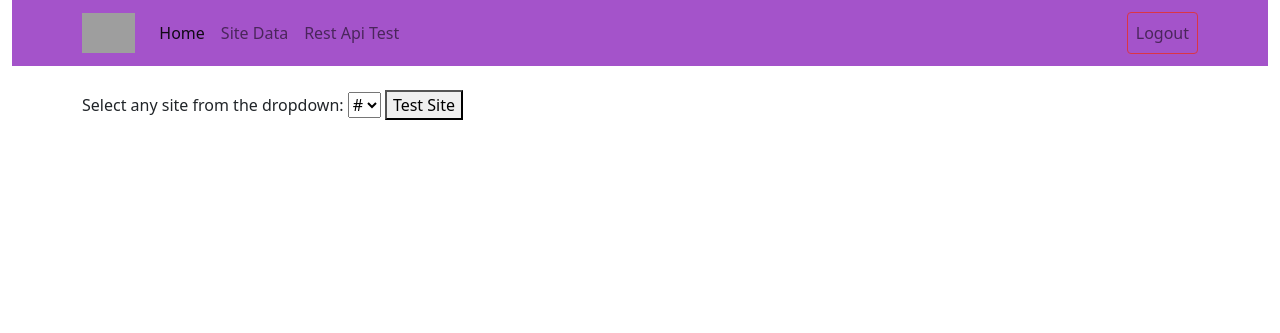
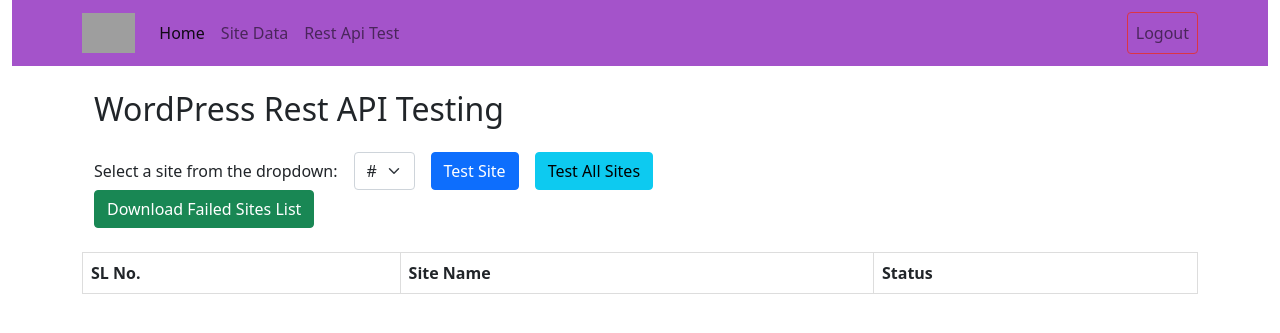
Before and after one commit to Tarun-Sharma-DTU/Directory_Listing, a Django app: page /rest-api-test/ in a window 1280 px wide. Shown: the top 333 px of the page. Run offline with Django 4.2, Linux system fonts and the light colour scheme; a user stored in the database is signed in; tables that the repository leaves empty hold one stand-in row (values such as "Sample post"); lists and menus that the app fills with data are empty; parts of the project's set-up code (start-up, migrations or seed data) failed here and were passed over; some libraries are stand-ins or nearby versions; grey boxes are pictures that could not be loaded.

Commit message:
Full Rest API TEST FORM

```diff
--- a/directory_listing/settings.py
+++ b/directory_listing/settings.py
@@ -118,3 +118,8 @@
 broker_connection_retry_on_startup = True
 
 LOGIN_URL = 'login'
+
+
+# Assuming your settings.py is in the same directory as manage.py
+BASE_DIR = os.path.dirname(os.path.dirname(os.path.abspath(__file__)))
+MEDIA_ROOT = os.path.join(BASE_DIR, 'media')
--- a/listing/models.py
+++ b/listing/models.py
@@ -20,3 +20,7 @@
 
     def __str__(self):
         return self.url
+
+class TestResult(models.Model):
+    config = models.ForeignKey(APIConfig, on_delete=models.CASCADE)
+    status = models.CharField(max_length=100)
--- a/listing/templates/listing/base.html
+++ b/listing/templates/listing/base.html
@@ -6,6 +6,8 @@
     <title>{% block title %}Rest API Test{% endblock %}</title>
     <!-- Bootstrap CSS -->
     <link href="https://cdn.jsdelivr.net/npm/bootstrap@5.1.1/dist/css/bootstrap.min.css" rel="stylesheet">
+    <script src="https://ajax.googleapis.com/ajax/libs/jquery/3.5.1/jquery.min.js"></script>
+
 </head>
 <body class="container-fluid no-padding">
     <!-- Navbar with Home, Site Data and Logout -->
--- a/listing/templates/listing/rest_api_test.html
+++ b/listing/templates/listing/rest_api_test.html
@@ -3,20 +3,75 @@
 {% block title %}Directory Listing Automation{% endblock %}
 
 {% block content %}
-<form method="post" action="{% url 'rest_api_test' %}"> <!-- Adjust the URL as necessary -->
+<div class="container my-4">
+    <h2 class="mb-4">WordPress Rest API Testing</h2>
+    <form method="post" action="{% url 'rest_api_test' %}" class="row g-3 align-items-center">
         {% csrf_token %}
-    <div class="dropdown-container">
-        <label for="site-dropdown">Select any site from the dropdown:</label>
-        <select name="api_url" id="site-dropdown">
+        <div class="col-auto">
+            <label for="site-dropdown" class="col-form-label">Select a site from the dropdown:</label>
+        </div>
+        <div class="col-auto">
+            <select name="api_url" id="site-dropdown" class="form-select">
                 {% for config in api_configs %}
                     <option value="{{ config.url }}">{{ config.url }}</option>
                 {% endfor %}
             </select>
-        <button type="submit" id="test-site-button">Test Site</button>
+        </div>
+        <div class="col-auto">
+            <button type="submit" name="test_single" class="btn btn-primary">Test Site</button>
+        </div>
+        <div class="col-auto">
+            <button type="submit" name="test_all" class="btn btn-info">Test All Sites</button>
         </div>
     </form>
+    <div>
+        <a href="{% url 'download_failed_tests' %}" class="btn btn-success">Download Failed Sites List</a>
+    </div>
+</div>
 
-<!-- Display the response or error message -->
+<!-- Table for displaying test results -->
+<table style="width:100%; border-collapse: collapse;">
+    <thead>
+      <tr>
+        <th style="border: 1px solid #dddddd; text-align: left; padding: 8px;">SL No.</th>
+        <th style="border: 1px solid #dddddd; text-align: left; padding: 8px;">Site Name</th>
+        <th style="border: 1px solid #dddddd; text-align: left; padding: 8px;">Status</th>
+      </tr>
+    </thead>
+    <tbody id="test-status">
+      <!-- Content will be populated by JavaScript -->
+    </tbody>
+  </table>
+
+  <script>
+    function updateTestStatus() {
+        $.ajax({
+            url: '{% url "test_status_update" %}',
+            success: function(data) {
+                var tbody = $('#test-status');
+                tbody.empty(); // Clear existing rows
+                var slNo = 1;  // Initialize serial number
+                $.each(data, function(url, status) {
+                    // Determine row color based on status
+                    var color = status === 'Success' ? '#A7FF3B' : '#FF7E83';
+                    var row = '<tr style="background-color:' + color + ';">' +
+                              '<td style="border: 1px solid #dddddd; text-align: left; padding: 8px;">' + slNo++ + '</td>' +
+                              '<td style="border: 1px solid #dddddd; text-align: left; padding: 8px;">' + url + '</td>' +
+                              '<td style="border: 1px solid #dddddd; text-align: left; padding: 8px;">' + status + '</td>' +
+                              '</tr>';
+                    tbody.append(row); // Add the row to the table
+                });
+            }
+        });
+    }
+    var statusInterval = setInterval(updateTestStatus, 3000); // Poll every 3 seconds
+</script>
+
+
+
+
+
+<!-- Display the response or error messages -->
 {% if messages %}
     {% for message in messages %}
         <div class="alert {{ message.tags }}">
@@ -25,5 +80,4 @@
     {% endfor %}
 {% endif %}
 
-
 {% endblock %}
--- a/listing/urls.py
+++ b/listing/urls.py
@@ -11,10 +11,13 @@
     path('', views.home, name='home'),
     path('site-data/', views.site_data, name='site_data'),
     path('rest-api-test/', views.rest_api_test, name='rest_api_test'),
+    path('test-status-update/', views.test_status_update, name='test_status_update'),  # URL pattern for AJAX request
     path('logout/', auth_views.LogoutView.as_view(next_page='home'), name='logout'),
     path('get-task-result/<str:task_id>/', views.get_task_result, name='get_task_result'),
     path('api-config-data/', views.get_api_config_data, name='api_config_data'),
     path('get-generated-links/', views.get_generated_links, name='get_generated_links'),
     path('get-generated-links-json/', views.get_generated_links_json, name='get-generated-links-json'),
+    path('download-failed-tests/', views.download_file, name='download_failed_tests'),
+
 
 ]
--- a/listing/views.py
+++ b/listing/views.py
@@ -1,8 +1,8 @@
 from django.shortcuts import render, redirect
-from .tasks import create_company_profile_post, test_post_to_wordpress, delete_from_wordpress
+from .tasks import create_company_profile_post, test_post_to_wordpress, delete_from_wordpress, perform_test_task
 from django.shortcuts import render
 import openpyxl
-from .models import APIConfig, GeneratedURL
+from .models import APIConfig, GeneratedURL, TestResult
 from django.contrib import messages
 from django.contrib.auth import authenticate, login
 from django.contrib.auth.decorators import login_required
@@ -11,7 +11,10 @@
 from celery.result import AsyncResult
 import logging
 from django.views.decorators.http import require_http_methods
+from django.http import FileResponse, HttpResponseNotFound
+from django.conf import settings
 import json
+import os
 
 
 logger = logging.getLogger(__name__)
@@ -34,8 +37,14 @@
     return render(request, 'registration/login.html')  # Replace with your template name
 
 @login_required
+def stop_process(request):
+    request.session['stop_signal'] = True
+    return JsonResponse({'status': 'stopped'})
+
+@login_required
 def home(request):
     if request.method == 'POST' and 'excel_file' in request.FILES:
+        site_number = int(request.POST.get('site_number'))
         excel_file = request.FILES['excel_file']
         wb = openpyxl.load_workbook(excel_file, data_only=True)
         sheet = wb.active
@@ -47,7 +56,9 @@
         task_ids = []
         delay_seconds = 0  # initial delay
 
-        for api_config in api_configs:
+        for api_config in api_configs[:site_number+1]:
+            if request.session.get('stop_signal', False):
+                break
             url = api_config.url.rstrip('/')
             json_url = f"https://{url}/wp-json/wp/v2"
             task = create_company_profile_post.apply_async(
@@ -139,51 +150,99 @@
 
 
 def get_api_config_data(request):
-    data = list(APIConfig.objects.values('url', 'user', 'password', 'Test Content'))
+    data = list(APIConfig.objects.values('url', 'user', 'password', 'template_no'))
     return JsonResponse(data, safe=False)
 
 
 @require_http_methods(["GET", "POST"])
 def rest_api_test(request):
     context = {'api_configs': APIConfig.objects.all()}
+
+    # Clear previous results when the page is freshly loaded (GET request)
+    if request.method == 'GET':
+        TestResult.objects.all().delete()
+        request.session['test_status'] = {}  # Also clear the session info if you are using it
+
     if request.method == 'POST':
-        selected_url = request.POST.get('api_url')
-        try:
-            selected_config = APIConfig.objects.get(url=selected_url)
-            username = selected_config.user
-            password = selected_config.password
-            template_no = selected_config.template_no
+        # If the 'Test All' button is pressed
+        if 'test_all' in request.POST:
+            for config in context['api_configs']:
+                perform_test_task.delay(config.id)
+        # If the 'Test Site' button is pressed for a single site
+        elif 'test_single' in request.POST:
+            selected_url = request.POST.get('api_url')
+            try:
+                selected_config = APIConfig.objects.get(url=selected_url)
+                perform_test_task.delay(selected_config.id)
+            except APIConfig.DoesNotExist:
+                messages.error(request, "Selected site configuration does not exist.")
+            except APIConfig.MultipleObjectsReturned:
+                messages.error(request, "Multiple configurations found for the selected site.")
+            except Exception as e:
+                messages.error(request, f"An error occurred on {selected_url}: {e}")
 
-            response = test_post_to_wordpress(selected_url, username, password, template_no)
+        # Redirect to avoid re-posting on refresh
+        return redirect('rest_api_test')
 
-            # Assume test_post_to_wordpress returns a response object
-            if response.status_code in [200, 201]:
-                json_data = response.json()
-                post_link = json_data.get('link', None)
-                 # Add a message about the successful post
-                messages.success(request, f"Post Created successfully on {post_link}.")
-                # Handle successful response
-                response_data = json.loads(response.text)
-                post_id = response_data.get('id')
-                delete_response = delete_from_wordpress(selected_url, username, password, post_id)
-                # Check delete response and inform the user
-                if delete_response is not None and delete_response.status_code == 200:
-                    messages.success(request, f"Post deleted successfully on {post_link}.")
-                else:
-                    messages.error(request, "Failed to delete post.")
+    # Render the page with context
+    return render(request, 'listing/rest_api_test.html', context)
+
+def test_status_update(request):
+    # Fetch test results and prepare the context
+    test_results = TestResult.objects.all()
+    test_status = {result.config.url: result.status for result in test_results}
+    return JsonResponse(test_status)
+
+def perform_test(request, config):
+    try:
+        username = config.user
+        print(username)
+        password = config.password
+        response = test_post_to_wordpress(config.url, username, password, "Test Content")
+        print(response)
+        test_status = request.session.get('test_status', {})
+        if response.status_code in [201]:
+            test_status[config.url] = 'Success: Post Created successfully'
+            json_data = response.json()
+            post_link = json_data.get('link', None)
+            messages.success(request, f"Post Created successfully on {post_link}.")
+
+            response_data = json.loads(response.text)
+            post_id = response_data.get('id')
+            delete_response = delete_from_wordpress(config.url, username, password, post_id)
+
+            if delete_response is not None and delete_response.status_code == 200:
+                messages.success(request, f"Post deleted successfully on {post_link}.")
             else:
-                # Handle unsuccessful response
-                messages.error(request, f"Site test failed with status code: {response.status_code}")
+                messages.error(request, "Failed to delete post.")
+        else:
+            test_status[config.url] = f'Failed: Site test failed with status code: {response.status_code}'
+            request.session['test_status'] = test_status
+            messages.error(request, f"Site test failed with status code: {response.status_code}")
+            # Save the failed URL to an Excel file
+            failed_url = {'URL': [config.url], 'Status Code': [response.status_code]}
+            new_df = pd.DataFrame(failed_url)
+            excel_file = 'failed_tests.xlsx'
+            if os.path.exists(excel_file):
+                # Read existing data
+                existing_data = pd.read_excel(excel_file)
+                # Concatenate new data with existing data
+                updated_data = pd.concat([existing_data, new_df], ignore_index=True)
+                updated_data.to_excel(excel_file, index=False)
+            else:
+                # If file does not exist, create new file
+                new_df.to_excel(excel_file, index=False)
+    except Exception as e:
+        messages.error(request, f"An error occurred while testing {config.url}: {e}")
 
-        except APIConfig.DoesNotExist:
-            messages.error(request, "Selected site configuration does not exist.")
-        except APIConfig.MultipleObjectsReturned:
-            messages.error(request, "Multiple configurations found for the selected site.")
-        except Exception as e:
-            messages.error(request, f"An error occurred: {e}")
-        finally:
-            # Redirect to the same page to display messages
-            return redirect('rest_api_test')  # Ensure 'rest_api_test' is the correct name for your URL pattern
 
-    # Handle GET request
-    return render(request, 'listing/rest_api_test.html', context)
+def download_file(request):
+    file_name = 'failed_tests.xlsx'
+    file_path = os.path.join(os.path.dirname(os.path.dirname(os.path.abspath(__file__))), file_name)
+    print(file_path)
+
+    if os.path.exists(file_path):
+        # Serve the file directly using FileResponse, which will handle the file opening
+        return FileResponse(open(file_path, 'rb'), as_attachment=True, filename=file_name)
+    else:
+        return HttpResponseNotFound('The requested file was not found on our server.')
```
Also changed, not shown: listing/tasks.py (+29 -0 lines), listing/templates/listing/index.html (+57 -9 lines), listing/migrations/0005_testresult.py (added), 1 other file. Lines whose indentation alone changed are shown as unchanged.
